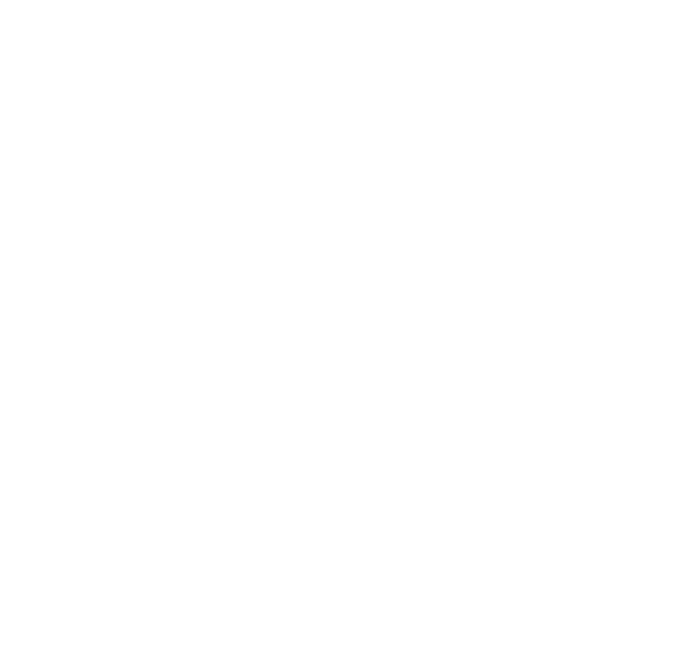
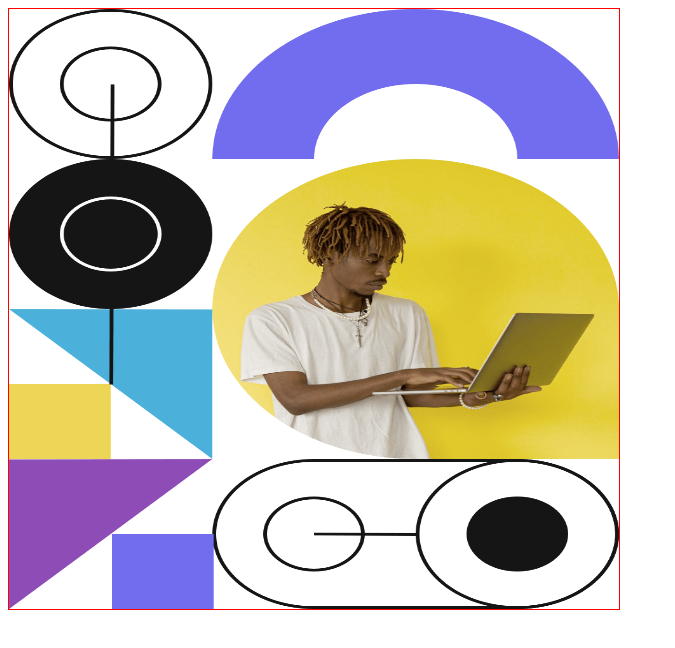
Before and after one commit to Danielaigm/makaia-2-workshop2, a plain HTML site: page index.html in a window 1280 px wide. Shown: the whole page, without its empty margins (0-675 px from the left). Drawn offline with Linux system fonts and the light colour scheme.

Commit message:
crear la seccion 2

```diff
--- a/index.html
+++ b/index.html
@@ -5,6 +5,7 @@
     <meta http-equiv="X-UA-Compatible" content="IE=edge">
     <meta name="viewport" content="width=device-width, initial-scale=1.0">
     <title>Workshop 2</title>
+    <link rel="stylesheet" href="style.css">
 </head>
 <body>
 
@@ -20,8 +21,11 @@
             <!-- aquí trabaja daniela -->
         </section>
 
-        <section>
-            <!-- aquí trabaja jose -->
+        <section class="imgContainer">
+            <!-- aquií trabaja jose -->
+            <img class="imgContainer__img" src="/makaia-2-workshop2/img/image-hero-desktop.png" alt="section2">
+
+
         </section>
 
     </main>
--- a/style.css
+++ b/style.css
@@ -0,0 +1,11 @@
+.imgContainer {
+  border: 1px solid red;
+  width: 610px;
+  height: 600px;
+}
+.imgContainer__img {
+  width: 610px;
+  height: 600px;
+}
+
+/*# sourceMappingURL=style.css.map */
```
